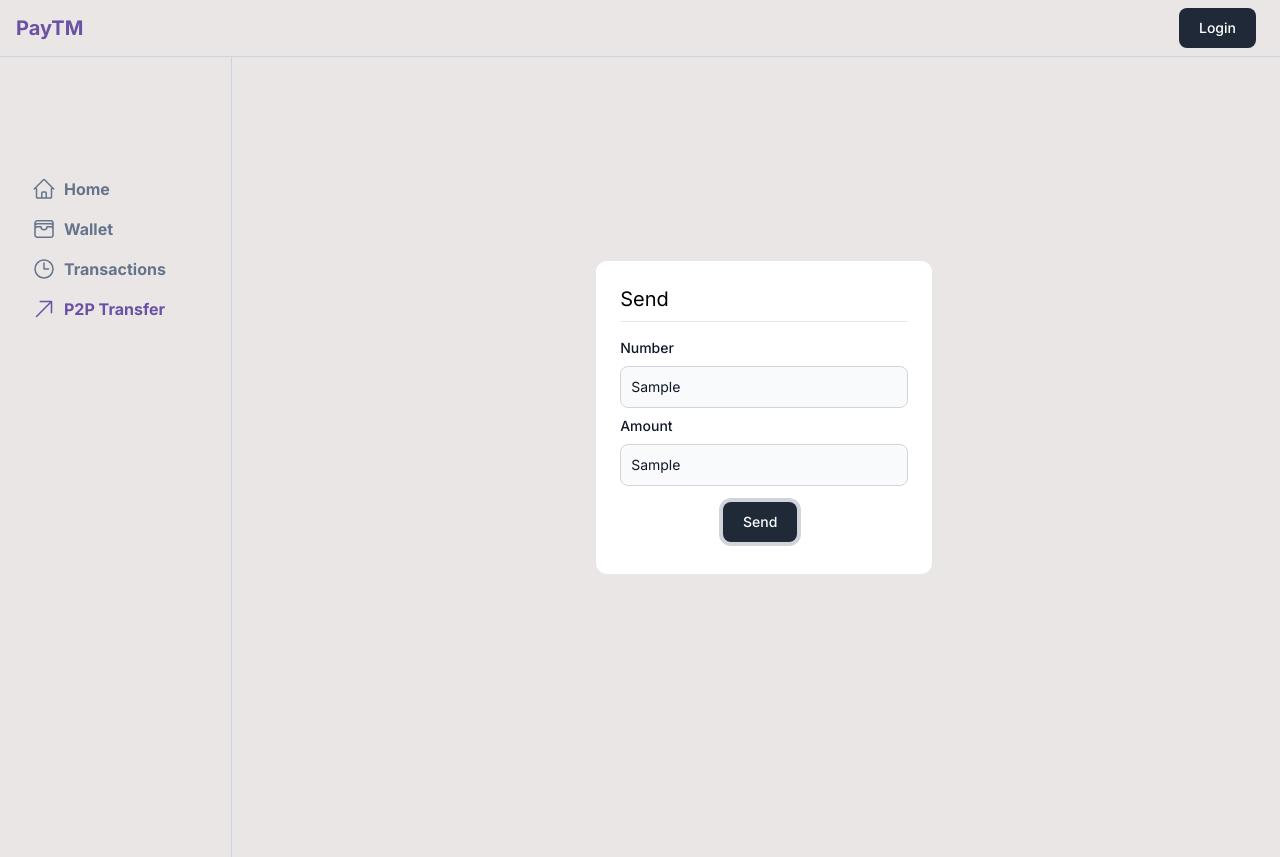
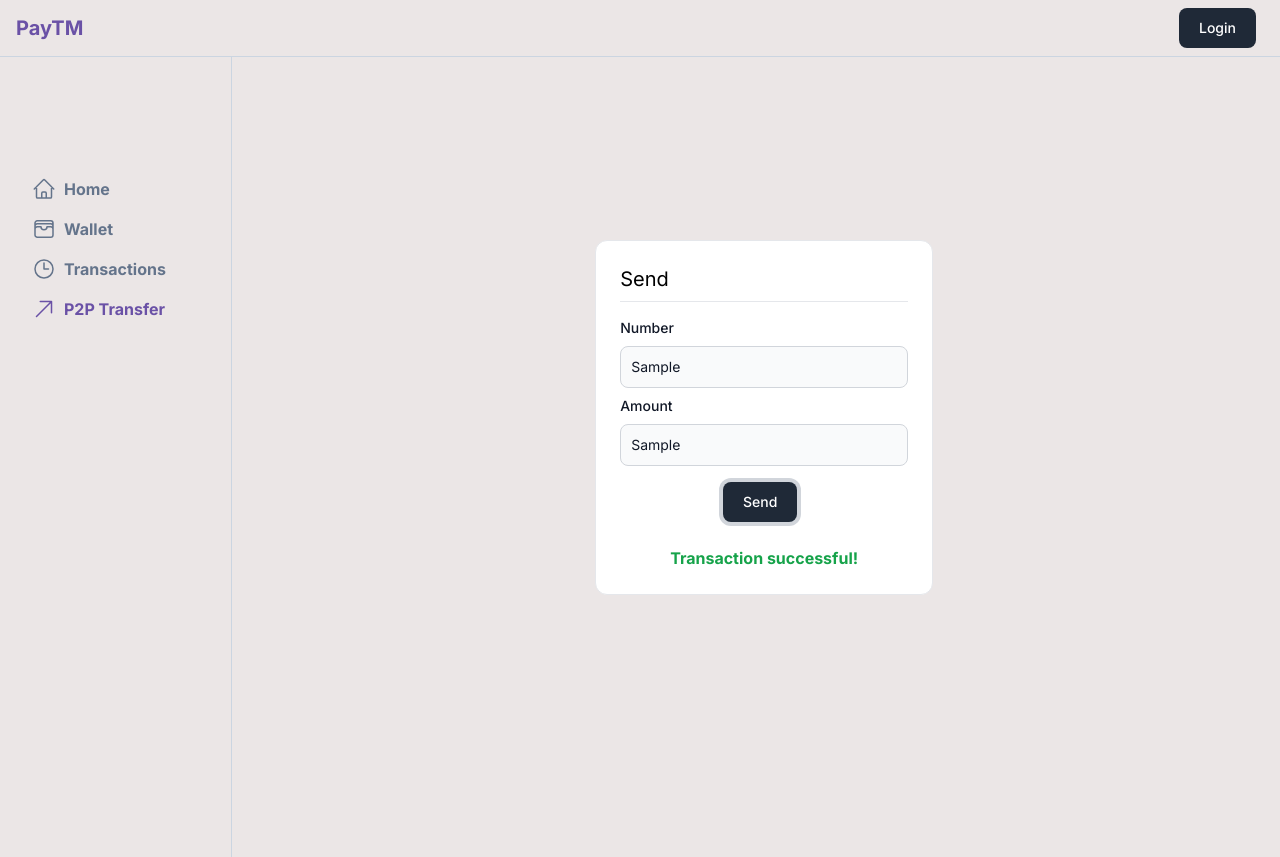
Before and after one commit to Hardikx10/Paytm-Wallet, a Next.js app in the folder apps/user-app/: page /p2p in a window 1280 px wide. Both pictures are taken after typing "Sample", "Sample" into the empty fields and a click on the button "Send". Built offline with nearby package versions, Linux system fonts and the light colour scheme; no server answers.

Commit message:
Update SendCard.tsx

```diff
--- a/apps/user-app/components/SendCard.tsx
+++ b/apps/user-app/components/SendCard.tsx
@@ -1,40 +1,59 @@
 "use client"
+
+import React, { useState } from "react";
 import { Button } from "@repo/ui/button";
 import { Card } from "@repo/ui/card";
 import { Center } from "@repo/ui/center";
 import { TextInput } from "@repo/ui/textinput";
-import { useState } from "react";
 import { p2pTransfer } from "../app/lib/actions/p2pTransfer";
-import prisma from "@repo/db/client";
-import { redirect } from "next/navigation";
 
 export function SendCard() {
     const [number, setNumber] = useState("");
     const [amount, setAmount] = useState("");
-    return <div className="h-[90vh]">
+    const [transactionSuccess, setTransactionSuccess] = useState(false);
+    const [transactionFailed,settransactionFailed]=useState(false)
+    const handleSend = async () => {
+        try {
+            // Perform peer-to-peer transfer
+            await p2pTransfer(number, Number(amount) * 100);
+            // If the transfer is successful, set transactionSuccess to true
+            setTransactionSuccess(true);
+        } catch (e) {
+            // Handle error if the transfer fails
+            console.log("Transaction failed");
+            settransactionFailed(true)
+
+            // Optionally, you can also set a state to handle error messages
+        }
+    };
+
+    return (
+        <div className="h-[90vh]">
             <Center>
                 <Card title="Send">
                     <div className="min-w-72 pt-2">
                         <TextInput placeholder={"Number"} label="Number" onChange={(value) => {
-                        setNumber(value)
+                            setNumber(value);
                         }} />
                         <TextInput placeholder={"Amount"} label="Amount" onChange={(value) => {
-                        setAmount(value)
+                            setAmount(value);
                         }} />
                         <div className="pt-4 flex justify-center">
-                        <Button onClick={async () => {
-
-
-                            await p2pTransfer(number, Number(amount) * 100)
-
-
-                        }}>Send</Button>
-
-
-
+                            <Button onClick={handleSend}>Send</Button>
                         </div>
+                        {transactionSuccess && (
+                            <div className="text-green-600 font-bold text-center pt-4">
+                                Transaction successful!
+                            </div>
+                        )}
+                        {transactionFailed && (
+                            <div className="text-red-600 font-bold text-center pt-4">
+                                Transaction Failed
+                            </div>
+                        )}
                     </div>
                 </Card>
             </Center>
         </div>
+    );
 }
```
Lines whose indentation alone changed are shown as unchanged.
